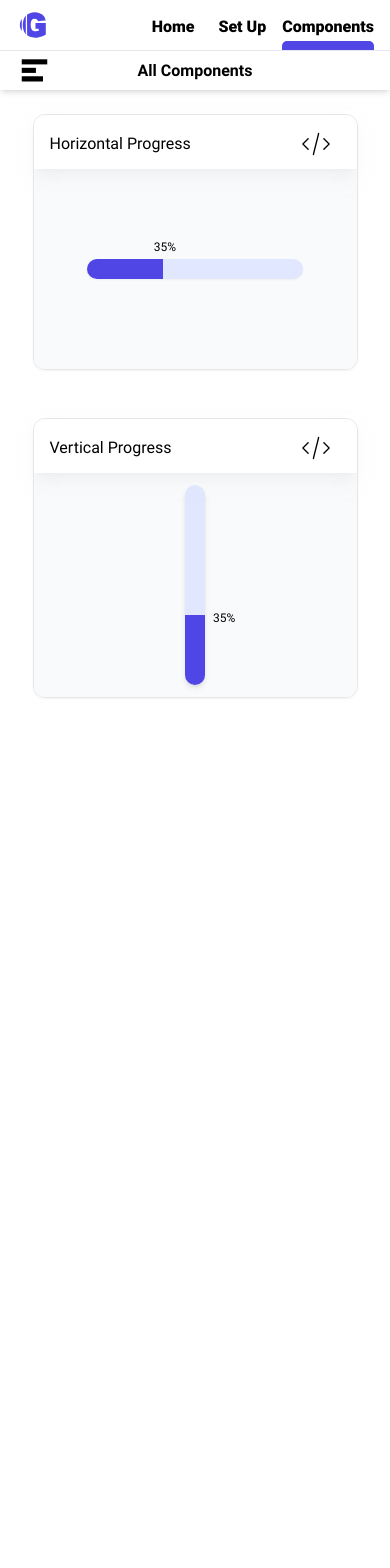
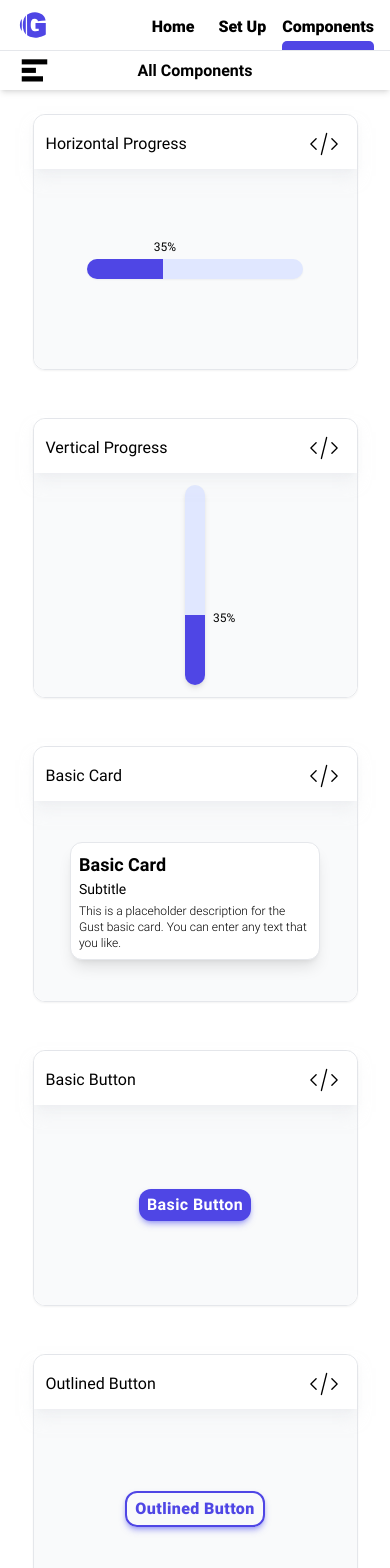
Before and after one commit to arthurfincham/gust, a React (Create React App) app: page /components in a window 390 px wide. Shown: the top 1568 px of the page. Before the commit the page ends 844 px from the top, so only its background shows below. Built offline with nearby package versions, Linux system fonts and the light colour scheme.

Commit message:
fix overflow scroll bug on Safari ios

```diff
--- a/src/index.css
+++ b/src/index.css
@@ -119,16 +119,12 @@ main {
   border-radius: 5px;
 }
 
-.componentsWrapper {
-  overflow-x: hidden;
-}
-
 .componentsWrapper::-webkit-scrollbar,
 .App::-webkit-scrollbar {
   display: none;
 }
 
 .App {
-  -ms-overflow-style: none; /* IE and Edge */
-  scrollbar-width: none; /* Firefox */
+  -ms-overflow-style: none;
+  scrollbar-width: none;
 }
--- a/src/pubComponents/AllComponents.js
+++ b/src/pubComponents/AllComponents.js
@@ -1,5 +1,8 @@
 import HorizontalProgress from './progress/HorizontalProgress';
 import VerticalProgress from './progress/VerticalProgress';
+import BasicCard from './cards/BasicCard';
+import BasicButton from './buttons/BasicButton';
+import OutlinedButton from './buttons/OutlinedButton';
 
 export default function AllComponents() {
   const progressProps = {
@@ -11,6 +14,9 @@ export default function AllComponents() {
     <div className="flex flex-col items-center w-full">
       <HorizontalProgress {...progressProps} />
       <VerticalProgress {...progressProps} />
+      <BasicCard />
+      <BasicButton />
+      <OutlinedButton />
     </div>
   );
 }
--- a/src/siteComponents/Components.js
+++ b/src/siteComponents/Components.js
@@ -38,7 +38,7 @@ export default function Components({ isClosed, windowWidth, setIsClosed }) {
   };
 
   return (
-    <div className="h-full overflow-y-scroll md:overflow-auto componentsWrapper">
+    <div className="h-full sm:overflow-y-scroll md:overflow-auto componentsWrapper">
       <SubNav isClosed={isClosed} setIsClosed={setIsClosed} liveComp={liveComp} />
       <div className="flex w-full h-full md:mt-[50px]">
         <animated.ul style={collapse} className="flex flex-col  w-[150px] fixed h-full mt-[20px] pl-4 lg:pl-0 whitespace-nowrap">
--- a/src/siteComponents/Welcome.js
+++ b/src/siteComponents/Welcome.js
@@ -2,8 +2,8 @@ import LogoText from '../svgs/LogoText';
 
 export default function Welcome() {
   return (
-    <div className="flex flex-col items-center justify-center w-full md:flex-row h-5/6 ">
-      <div className="inline-flex flex-col w-auto md:w-2/3 ">
+    <div className="flex flex-col items-center justify-center w-full h-full md:flex-row sm:h-5/6 ">
+      <div className="inline-flex flex-col w-auto mt-12 sm:mt-0 md:w-2/3 ">
         <LogoText svgClass="w-[350px] md:w-[450px] mb-2" />
         <ul className="ml-12 list-disc">
           <li className="m-1 text-2xl">React + Tailwind CSS</li>
@@ -12,7 +12,7 @@ export default function Welcome() {
           <li className="m-1 text-2xl">No install</li>
         </ul>
       </div>
-      <div className="flex flex-col justify-end text-center h-1/3">
+      <div className="flex flex-col justify-end text-center h-1/4 sm:h-1/3">
         <a className="p-2 m-2 text-xl text-white bg-indigo-600 rounded-md shadow-lg roboto-bold hover:cursor-pointer hover:shadow-xl">Get Started</a>
         <a
           className="p-2 m-2 text-xl text-indigo-600 bg-white rounded-md shadow-lg hover:cursor-pointer hover:shadow-xl roboto-bold"
--- a/src/siteComponents/Wrapper.js
+++ b/src/siteComponents/Wrapper.js
@@ -23,8 +23,8 @@ export default function Wrapper({ compChild, title, myCode }) {
   return (
     <div className="flex  flex-col border-[.05em] items-center w-5/6 my-6 rounded-xl shadow-sm">
       <div className="flex flex-col min-h-[100px] w-full justify-start bg-white h-full rounded-xl">
-        <div className="z-10 flex flex-row items-center justify-between w-full px-4 pt-1 shadow-lg shadow-gray-200/50">
-          <h3 className="roboto-regular">{title}</h3>
+        <div className="z-10 flex flex-row items-center justify-between w-full px-2 pt-1 shadow-lg sm:px-4 shadow-gray-200/50">
+          <h3 className="ml-1 sm:ml-0 roboto-regular">{title}</h3>
           <button
             onClick={() => setIsCollapsed(!isCollapsed)}
             type="button"
@@ -32,7 +32,7 @@ export default function Wrapper({ compChild, title, myCode }) {
             aria-controls="mobile-menu"
             aria-expanded="false"
           >
-            <Brackets svgClass="hover:fill-indigo-600" />
+            <Brackets svgClass="w-full fill-black hover:fill-indigo-600" />
           </button>
         </div>
 
```
